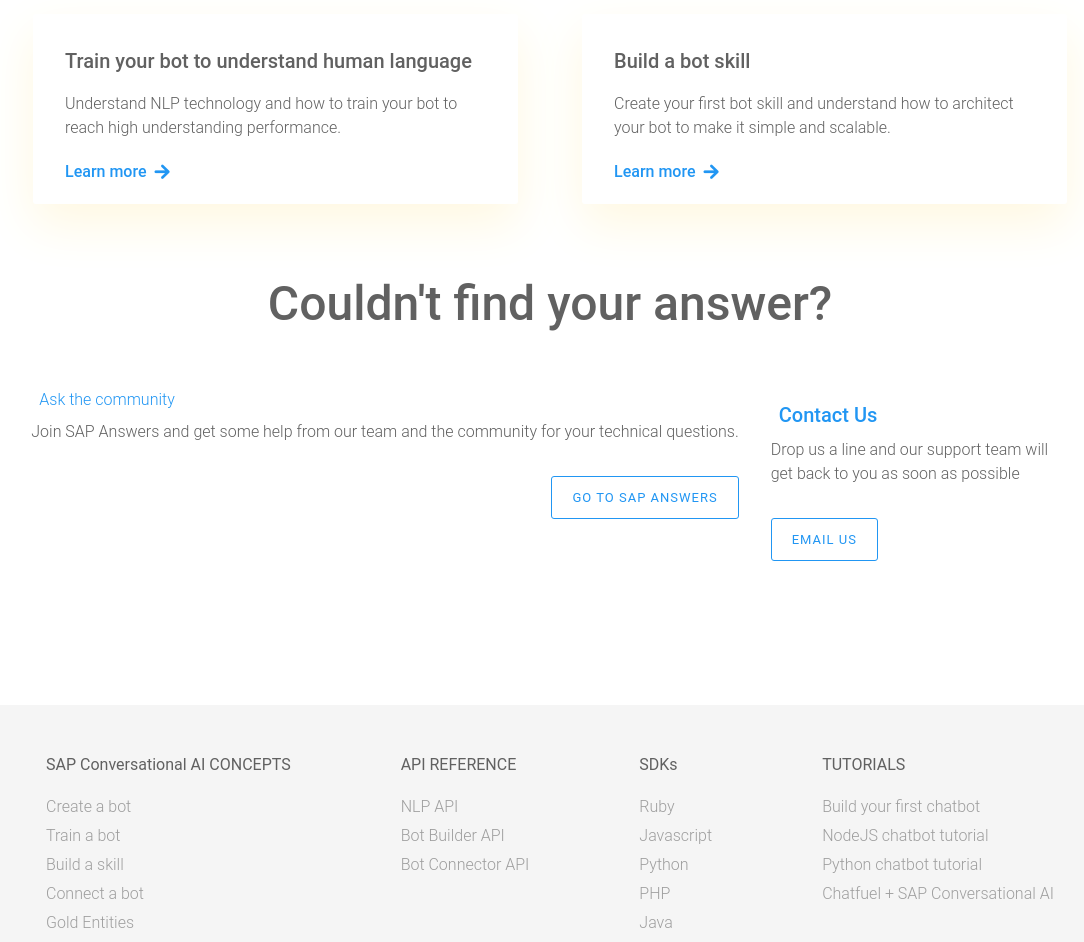
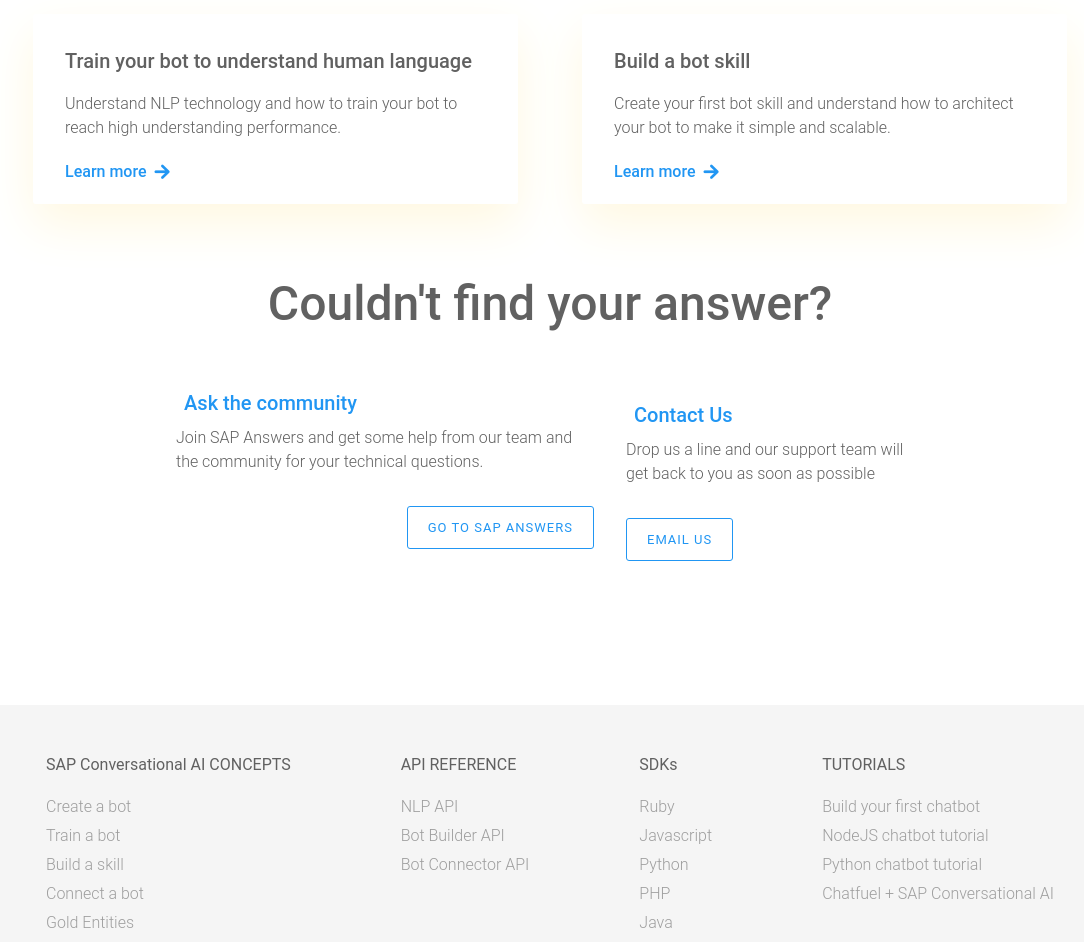
Before and after one commit to SAP-archive/docs, a Jekyll site: the page built from index.md, in a window 1280 px wide. Shown: the part 938-1880 px from the top of the page, without its empty margins (90-1174 px from the left). Built offline with Jekyll 4.4.1, drawn with Linux system fonts in a browser that asks for light colours; nearby versions of some CDN libraries; comment, search, counter and statistics services are not loaded.

Commit message:
Update _contact.scss

```diff
--- a/_sass/recast/_contact.scss
+++ b/_sass/recast/_contact.scss
@@ -5,7 +5,7 @@
     font-weight: 500;
   }
 
-  .slack, .contact {
+  .sap-ans, .contact {
 
     &-logo {
       width: 50px;
@@ -24,7 +24,7 @@
     }
   }
 
-  .slack-content {
+  .sap-ans-content {
     max-width: 450px;
   }
 
```
